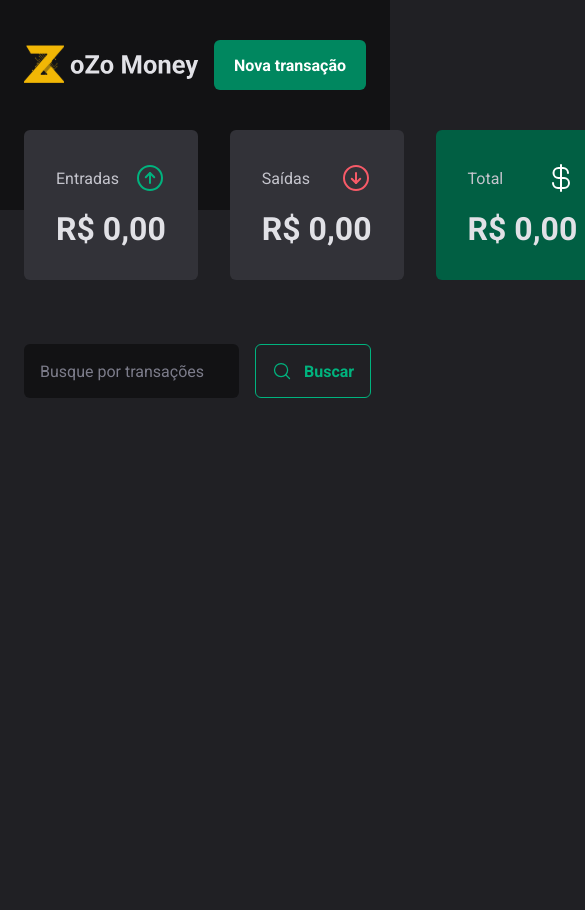
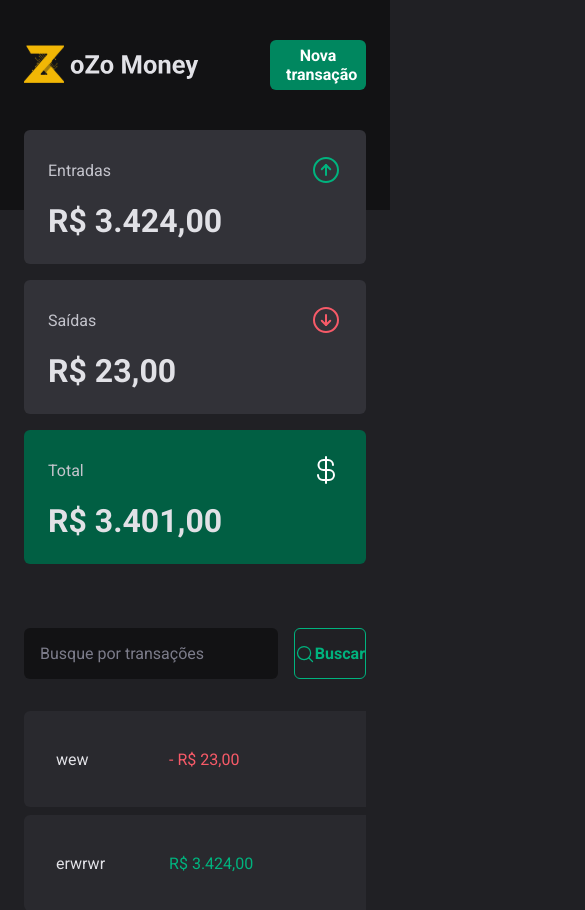
Before and after one commit to sTrkalec/ozo-money, a React (Vite) app: page / in a window 390 px wide. Shown: the top 910 px of the page, 585 px wide, since content can reach past the window. Before the commit the page ends 844 px from the top, so only its background shows below. Built offline with nearby package versions, Linux system fonts and the light colour scheme; data requests are answered from the project's data file.

Commit message:
feat: resposividade para mobile feita

```diff
--- a/serve.json
+++ b/serve.json
@@ -1,3 +1,32 @@
 {
-  "transactions": []
+  "transactions": [
+    {
+      "description": "erwrwr",
+      "data": {
+        "description": "erwrwr",
+        "price": 3424,
+        "cartegory": "324234",
+        "type": "income"
+      },
+      "price": 3424,
+      "cartegory": "324234",
+      "type": "income",
+      "createdAt": "2023-02-19T04:49:02.164Z",
+      "id": 1
+    },
+    {
+      "description": "wew",
+      "data": {
+        "description": "wew",
+        "price": 23,
+        "cartegory": "23123",
+        "type": "outcome"
+      },
+      "price": 23,
+      "cartegory": "23123",
+      "type": "outcome",
+      "createdAt": "2023-02-19T04:56:19.558Z",
+      "id": 2
+    }
+  ]
 }
--- a/src/components/Header/styles.ts
+++ b/src/components/Header/styles.ts
@@ -30,4 +30,9 @@ export const NewTransactionButton = styled.button`
     transition: background-color 0.3s;
     background: ${(props) => props.theme['green-700']};
   }
+
+  @media only screen and (max-width: 780px)  {
+    padding: 0 1rem;
+    width: 6rem;
+  }
 `
--- a/src/components/NewTransactionsModal/styles.ts
+++ b/src/components/NewTransactionsModal/styles.ts
@@ -20,6 +20,11 @@ export const Content = styled(Dialog.Content)`
   top: 50%;
   left: 50%;
   transform: translate(-50%, -50%);
+
+
+  @media only screen and (max-width: 635px)  {
+      min-width: 0;
+    }
 
   form {
     margin-top: 2rem;
--- a/src/components/Summary/styles.ts
+++ b/src/components/Summary/styles.ts
@@ -11,6 +11,12 @@ export const SummaryContainer = styled.section`
   gap: 2rem;
 
   margin-top: -5rem;
+
+  @media only screen and (max-width: 780px)  {
+    grid-template-columns: repeat(1, 1fr);
+    padding: 0 1.5rem;
+    gap: 1rem;
+  }
 `
 
 interface SummaryCardProps {
@@ -40,4 +46,8 @@ export const SummaryCard = styled.div<SummaryCardProps>`
     css`
       background: ${(props) => props.theme['green-700']};
     `};
+
+    @media only screen and (max-width: 780px)  {
+      padding: 1.5rem
+    }
 `
--- a/src/pages/Transactions/components/SearchForm/styles.ts
+++ b/src/pages/Transactions/components/SearchForm/styles.ts
@@ -3,6 +3,8 @@ import styled from 'styled-components'
 export const SearchFormContainer = styled.form`
   display: flex;
   gap: 1rem;
+
+
 
   input {
     flex: 1;
@@ -12,9 +14,13 @@ export const SearchFormContainer = styled.form`
     color: ${(props) => props.theme['gray-300']};
     padding: 1rem;
 
+    @media only screen and (max-width: 780px)  {
+      width: 2rem;
+    }
     &::placeholder {
       color: ${(props) => props.theme['gray-500']};
     }
+
   }
 
   button {
@@ -42,5 +48,11 @@ export const SearchFormContainer = styled.form`
       color: ${(props) => props.theme.white};
       transition: background-color 0.2s, color 0.2s, border-color 0.2s;
     }
+
+    @media only screen and (max-width: 780px)  {
+      gap: 0;
+      padding: 0rem;
+      font-size: 16px;
+    }
   }
 `
--- a/src/pages/Transactions/index.tsx
+++ b/src/pages/Transactions/index.tsx
@@ -9,6 +9,7 @@ import {
   PriceHighlight,
   RemoveTransaction,
   TransactionsContainer,
+  TransactionsDiv,
   TransactionsTable,
 } from './styles'
 
@@ -27,6 +28,7 @@ export function Transactions() {
       <TransactionsContainer>
         <SearchForm />
 
+        <TransactionsDiv>
           <TransactionsTable>
             <tbody>
               {transactions.map((transaction) => {
@@ -55,6 +57,7 @@ export function Transactions() {
               })}
             </tbody>
           </TransactionsTable>
+        </TransactionsDiv>
       </TransactionsContainer>
     </div>
   )
--- a/src/pages/Transactions/styles.ts
+++ b/src/pages/Transactions/styles.ts
@@ -1,3 +1,4 @@
+import { Student } from 'phosphor-react'
 import styled from 'styled-components'
 
 export const TransactionsContainer = styled.main`
@@ -28,6 +29,13 @@ export const TransactionsTable = styled.table`
   }
 `
 
+export const TransactionsDiv = styled.div`
+      @media only screen and (max-width: 635px)  {
+        overflow: auto;
+      }
+
+`
+
 interface PriceHighlightProps {
   variant: 'income' | 'outcome'
 }
```
Lines whose indentation alone changed are shown as unchanged.
